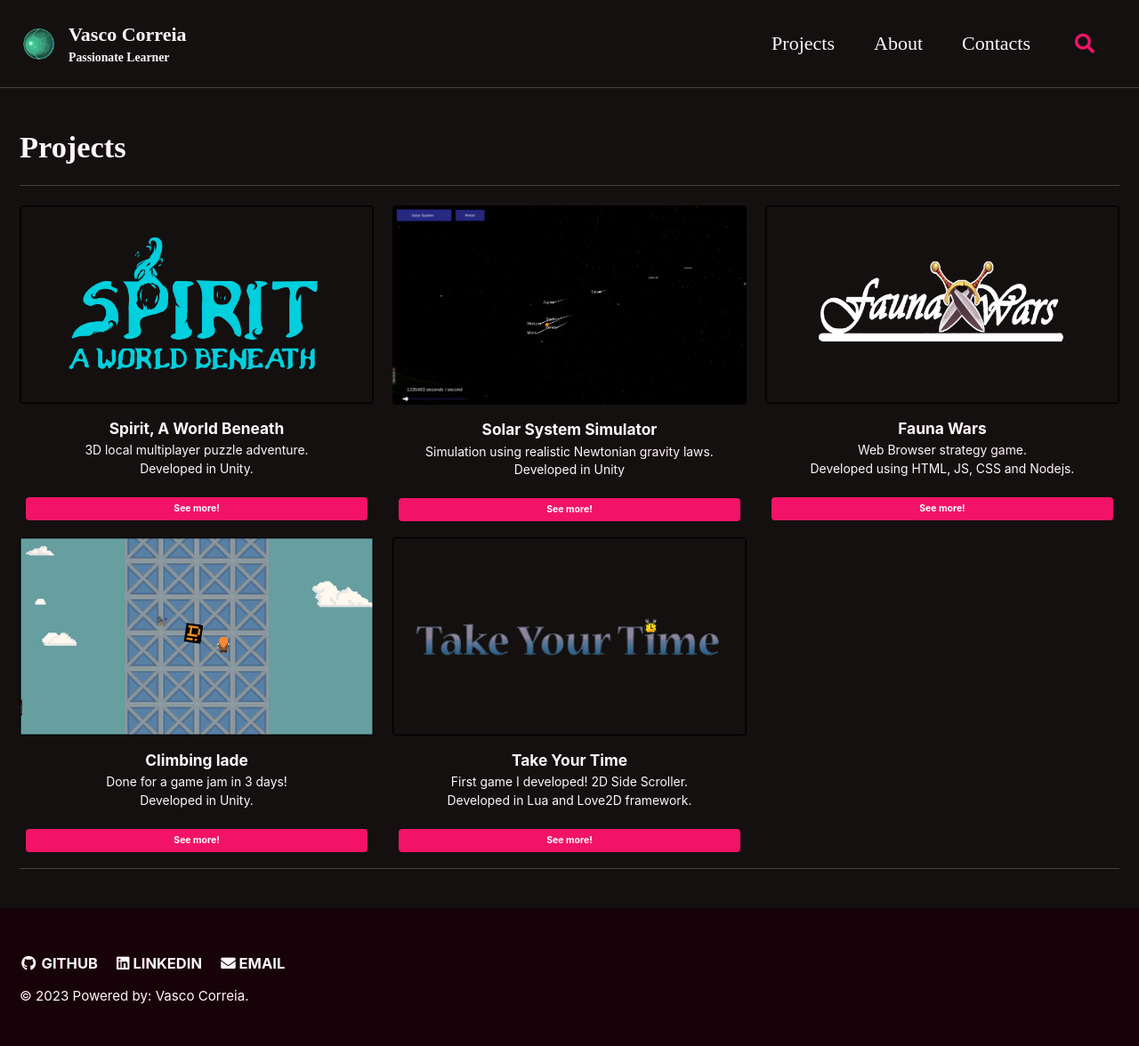
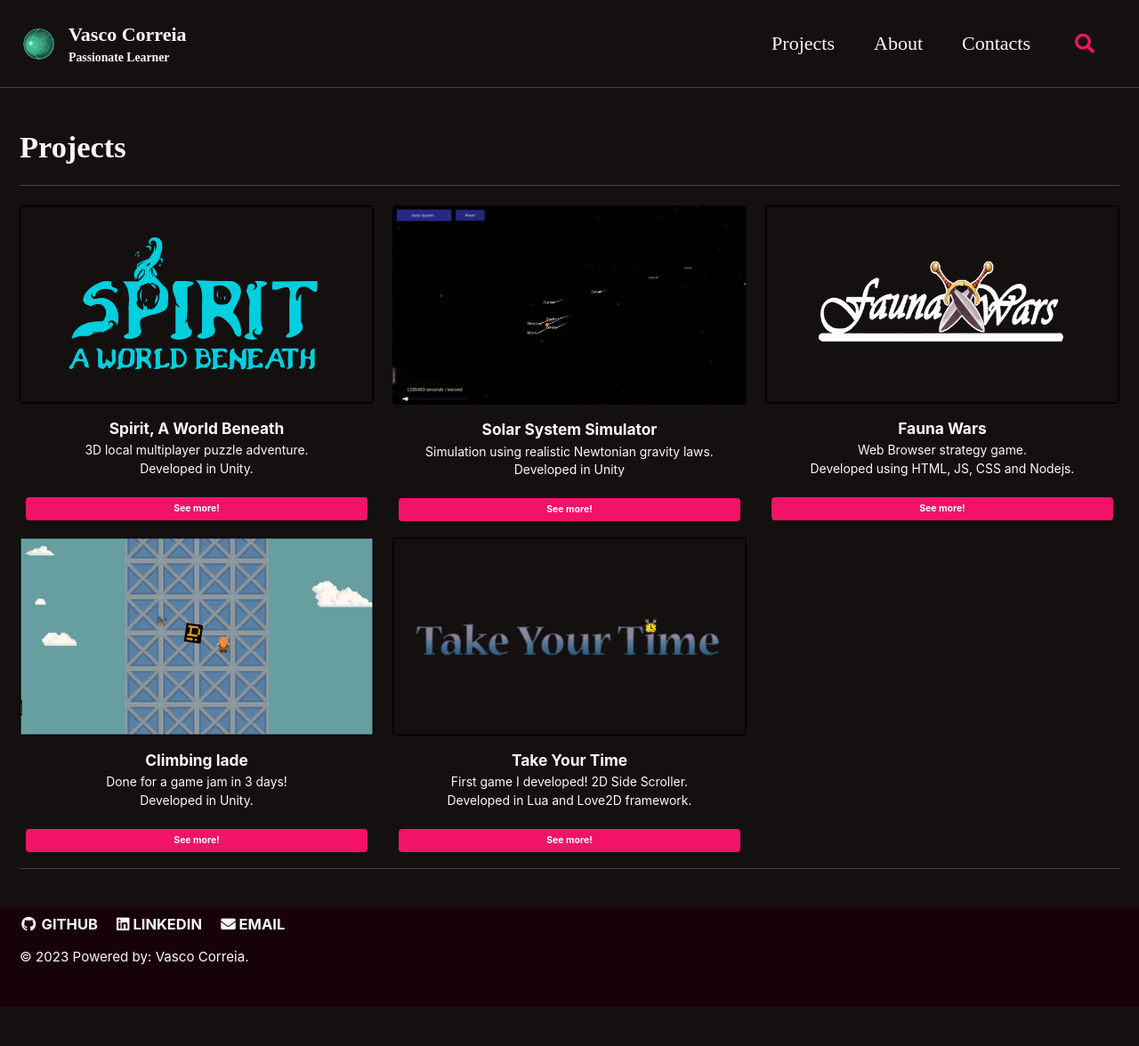
Before and after one commit to VascoCorreia/VascoCorreia.github.io, a Jekyll site: the page built from _pages/projects.md, in a window 1280 px wide. Shown: the whole page at 89% size. Built offline with Jekyll 4.4.1, drawn with Linux system fonts in a browser that asks for light colours; cached includes are drawn as plain includes; some web fonts are replaced; a script that is not in the unit is left out; comment, search, counter and statistics services are not loaded; after the commit the page ends 1132 px from its top, so only the background shows below that.

Commit message:
Footer change

```diff
--- a/_sass/minimal-mistakes/_footer.scss
+++ b/_sass/minimal-mistakes/_footer.scss
@@ -18,7 +18,6 @@
     @include clearfix;
     margin-left: auto;
     margin-right: auto;
-    margin-top: 2em;
     max-width: 100%;
     padding: 0 1em 2em;
 
```
